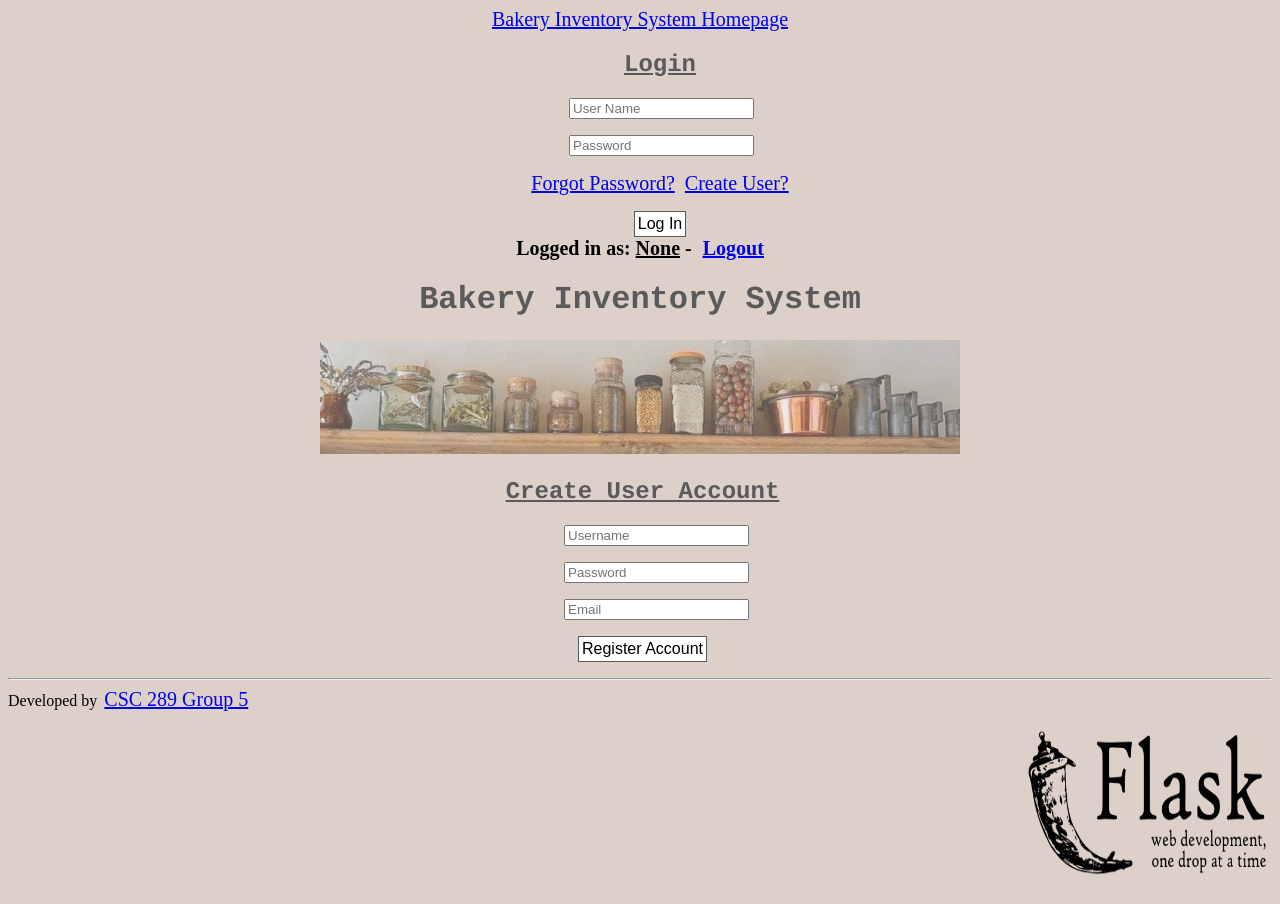
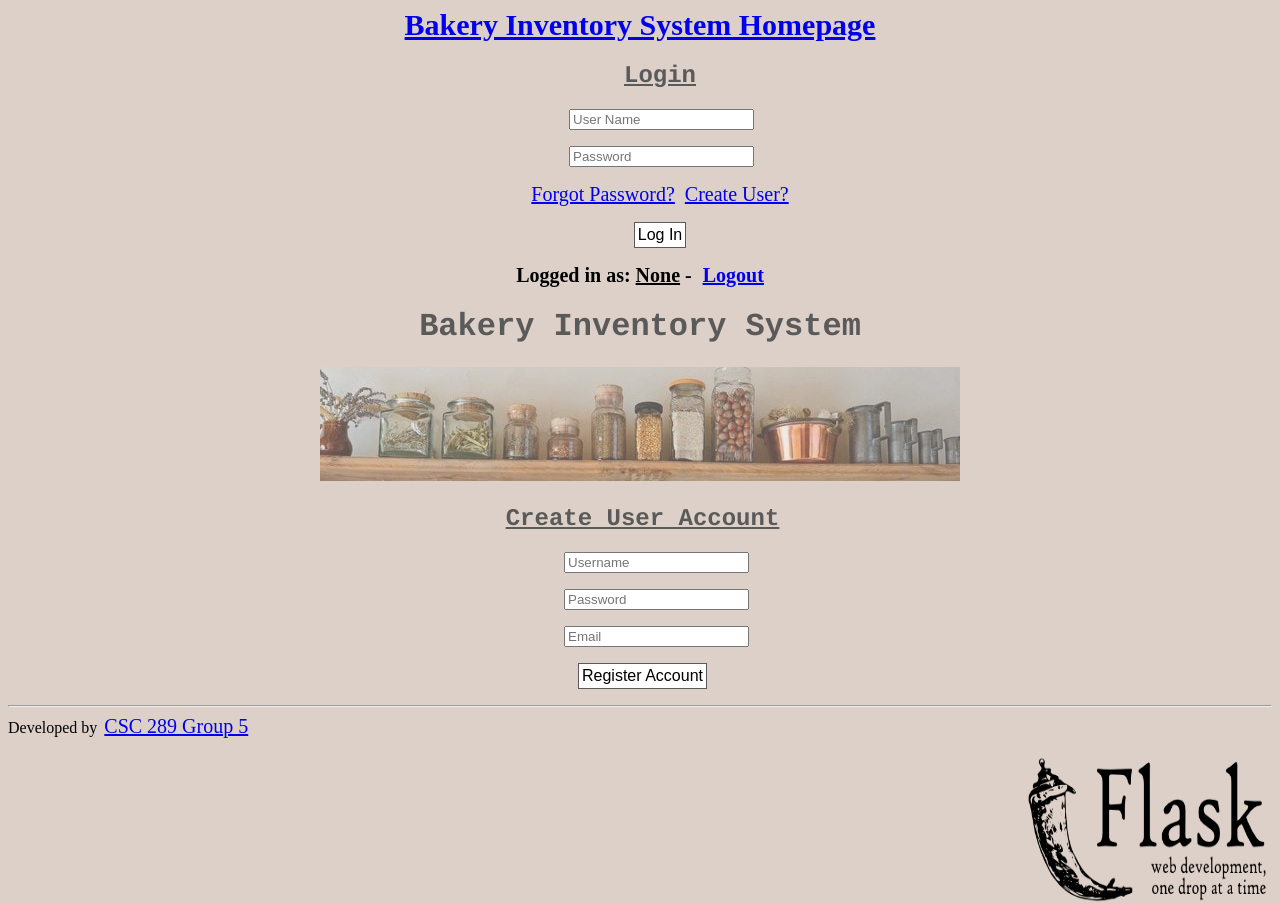
Before and after one commit to Hunterbeachum/OvenStock, a Flask app: page /add_user in a window 1280 px wide. Before the commit the page ends 875 px from the top, so only its background shows below. Run offline with Flask 2, Linux system fonts and the light colour scheme.

Commit message:
Centering our webpages.

```diff
--- a/templates/layout.html
+++ b/templates/layout.html
@@ -10,22 +10,22 @@
 	<nav class="navbar navbar-inverse">
 		<div class="container-fluid" style="margin:auto; text-align:center; max-width: 500px;">
 			<div class="navbar-header" style="margin:auto; text-align:center; max-width: 500px;">
-				<a class="navbar-brand" href="/">Bakery Inventory System Homepage</a>
+				<a class="navbar-brand" href="/" style="font-weight:bold;font-size:30px">Bakery Inventory System Homepage</a>
 
 			</div>
 
 			<div class="collapse navbar-collapse" id="myNavbar" style="margin:auto; text-align:center; max-width: 500px;">
 				{% if session.get("current_user", None) != None %}
 				<span class="shortcut-menu">
-                <ul class="nav navbar-nav" style="margin:auto; text-align:center; max-width: 500px;">
-                    <li><a href="{{ url_for('inventory') }}">Inventory</a></li>
-					<li><a href="{{ url_for('analytics') }}">Analytics</a></li>
-					<li><a href="{{ url_for('password_reset') }}">Reset Password</a></li>
+                <ul class="nav navbar-nav" style="margin:auto;text-align:center;max-width:500px;">
+                    <li style="margin:auto;text-align:center;max-width:150px;"><a href="{{ url_for('inventory') }}">Inventory</a></li>
+					<li style="margin:auto;text-align:center;max-width:150px;"><a href="{{ url_for('analytics') }}">Analytics</a></li>
+					<li style="margin:auto;text-align:center;max-width:150px;"><a href="{{ url_for('password_reset') }}">Reset Password</a></li>
 				</ul>
 				</span>
                 {% endif %}
 
-				<ul class="nav navbar-nav navbar-right" style="margin:auto; text-align:center; max-width: 500px;">
+				<ul class="nav navbar-nav navbar-right" style="margin:auto; text-align:center; max-width: 650px;">
 					{% if session.get("current_user", None) == None %}
 					<form action="/login" method="post" class="navbar-form navbar-right">
 						<h1 style="text-decoration: underline;">Login</h1>
@@ -40,8 +40,9 @@
 
 						<a href="{{ url_for('password_reset') }}">Forgot Password?</a>
 						<a href="{{ url_for('add_user') }}">Create User?</a>
+						<p></p><p></p>
+						<button type="submit" class="btn btn-success">Log In</button>
 						<p></p>
-						<button type="submit" class="btn btn-success">Log In</button>
 					</form>
 					{% else %}
 
```
